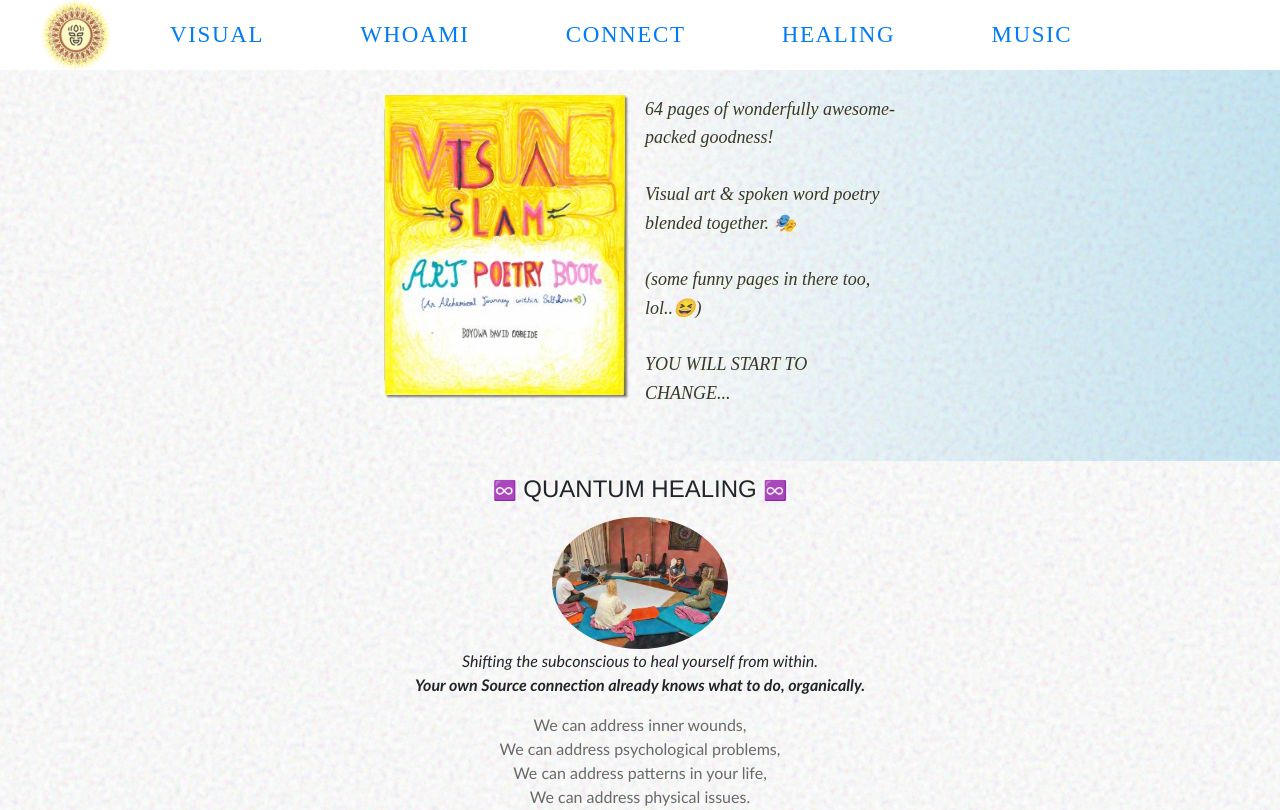
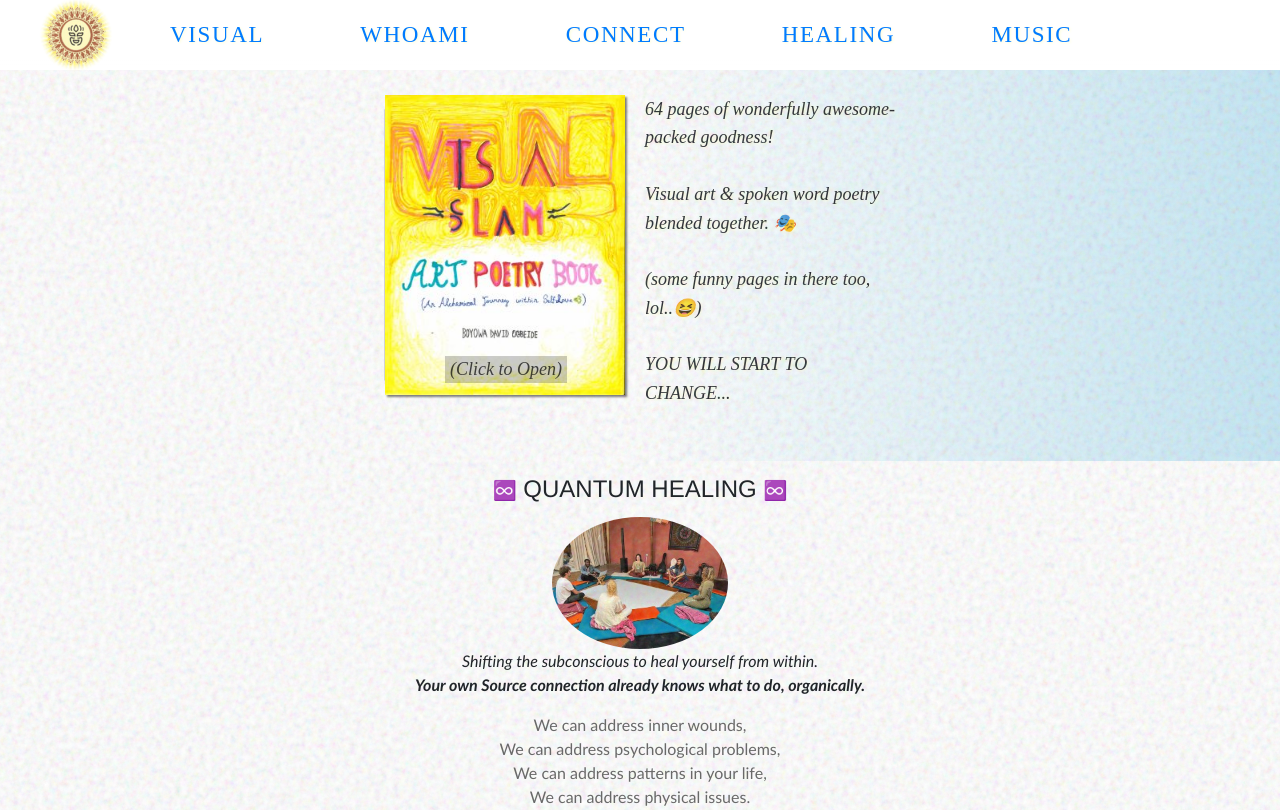
Before and after one commit to dogbeide/bringerofjoyart, a Next.js app: page / in a window 1280 px wide. Shown: the top 810 px of the page. Built offline with nearby package versions, Linux system fonts and the light colour scheme; a web font is replaced by a local one.

Commit message:
add (click to open) button on visual-slam book

```diff
--- a/src/app/ui/book.scss
+++ b/src/app/ui/book.scss
@@ -15,6 +15,31 @@ $height: 300px;
 
   &:hover {
     cursor: pointer;
+
+    .click-to-open {
+      opacity: 0;
+      transition: opacity 0.25s linear;
+    }
+  }
+
+  .click-to-open {
+    position: absolute;
+    top: 87%;
+    left: 25%;
+
+    opacity: 1;
+    transition: opacity 0.25s linear;
+
+    display: flex;
+    flex-direction: row;
+    justify-content: center;
+
+    .text {
+      display: inline-block;
+      padding: 0px 5px;
+      background-color: (rgba($color: #000000, $alpha: 0.2));
+      color: rgba($color: #000000, $alpha: 0.7)
+    }
   }
 }
 
--- a/src/app/ui/visual-slam.tsx
+++ b/src/app/ui/visual-slam.tsx
@@ -24,7 +24,11 @@ export default function VisualSlam() {
                 height={375}
               />
             </div>
+            <div className="click-to-open">
+              <span className="text">(Click to Open)</span>
+            </div>
           </div>
+
         </DelayOpenButton>
 
         <div className="desc">
```
